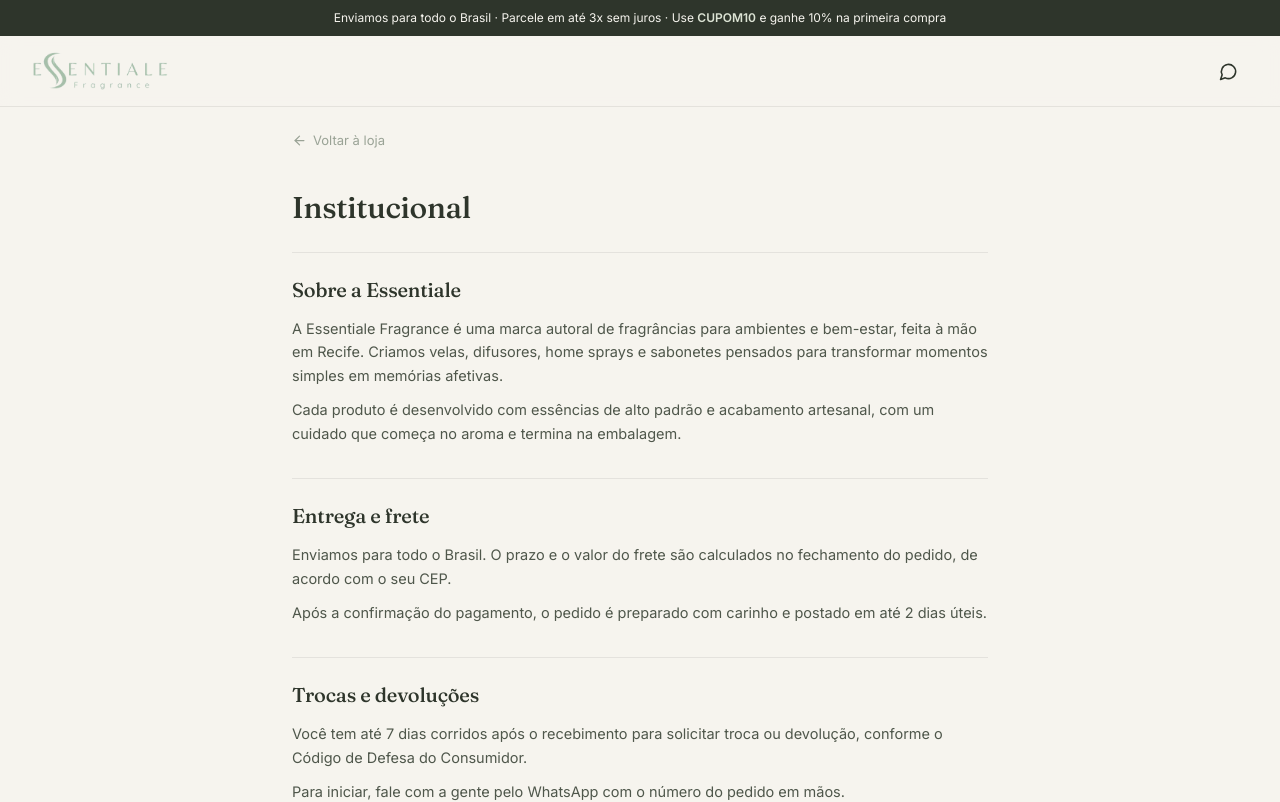
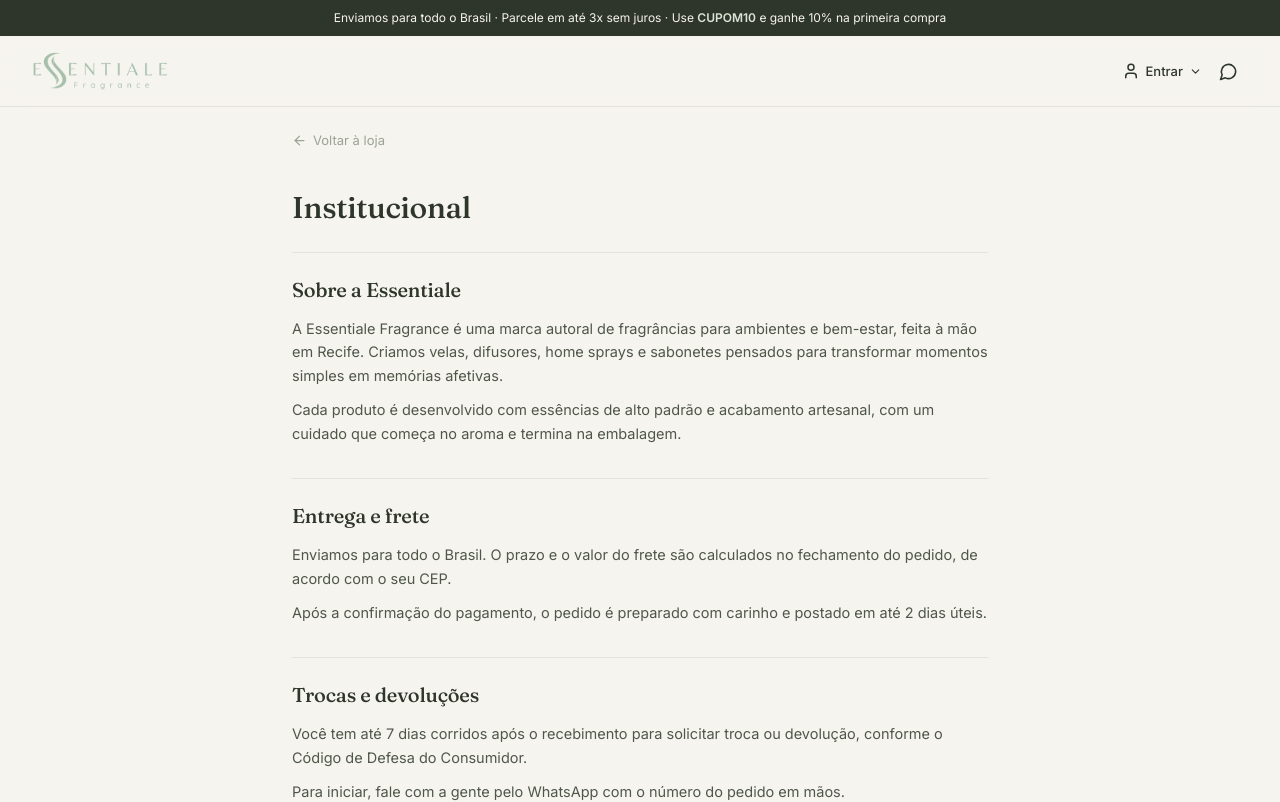
Before and after one commit to moshecaminha/essentiale, a Next.js app: page /institucional in a window 1280 px wide. Shown: the top 802 px of the page. Built offline with nearby package versions, Linux system fonts and the light colour scheme; no server answers.

Commit message:
Menu de conta no cabecalho (criar conta/entrar e minha conta) em toda a loja

```diff
--- a/app/checkout/page.tsx
+++ b/app/checkout/page.tsx
@@ -7,6 +7,7 @@
 import { supabaseBrowser } from "@/lib/supabaseBrowser";
 import { readCart, clearCart, CartLine } from "@/lib/cart";
 import { placeOrder } from "./actions";
+import AccountMenu from "@/components/AccountMenu";
 
 const brl = (c: number) => (c / 100).toLocaleString("pt-BR", { style: "currency", currency: "BRL", minimumFractionDigits: 2 });
 
@@ -48,6 +49,7 @@
     <div className="store">
       <header className="hdr">
         <Link href="/" className="logo-link"><img src="/logo.png" alt="Essentiale" className="logo-img" /></Link>
+        <div className="hdr-icons" style={{ marginLeft: "auto" }}><AccountMenu /></div>
       </header>
 
       <div className="checkout">
--- a/app/entrar/page.tsx
+++ b/app/entrar/page.tsx
@@ -9,7 +9,7 @@
   const router = useRouter();
   const params = useSearchParams();
   const next = params.get("next") || "/conta";
-  const [modo, setModo] = useState<"entrar" | "criar">("entrar");
+  const [modo, setModo] = useState<"entrar" | "criar">(params.get("modo") === "criar" ? "criar" : "entrar");
   const [nome, setNome] = useState("");
   const [email, setEmail] = useState("");
   const [senha, setSenha] = useState("");
--- a/app/globals.css
+++ b/app/globals.css
@@ -473,3 +473,13 @@
   .store .acc-order{ grid-template-columns:1.4fr .8fr auto; }
   .store .acc-order > strong{ display:none; }
 }
+
+/* ===== menu de conta no cabeçalho ===== */
+.store .acct{ position:relative; }
+.store .acct-btn{ display:flex; align-items:center; gap:6px; background:none; border:none; cursor:pointer; color:var(--ink); font-family:inherit; font-size:13px; padding:6px; }
+.store .acct-btn:hover{ color:var(--sage-deep); }
+.store .acct-label{ font-weight:500; }
+.store .acct-menu{ position:absolute; right:0; top:calc(100% + 8px); background:var(--surface); border:1px solid var(--line); border-radius:12px; box-shadow:0 10px 30px rgba(46,53,43,0.14); padding:8px; min-width:190px; display:flex; flex-direction:column; gap:2px; z-index:120; }
+.store .acct-menu a, .store .acct-menu button{ display:flex; align-items:center; gap:9px; padding:10px 11px; border-radius:8px; font-size:13.5px; color:var(--ink); background:none; border:none; text-align:left; cursor:pointer; font-family:inherit; width:100%; }
+.store .acct-menu a:hover, .store .acct-menu button:hover{ background:var(--paper); color:var(--sage-deep); }
+@media (max-width:640px){ .store .acct-label{ display:none; } }
--- a/app/institucional/page.tsx
+++ b/app/institucional/page.tsx
@@ -1,6 +1,7 @@
 import Link from "next/link";
 import { MessageCircle, ArrowLeft } from "lucide-react";
 import { waLink } from "@/lib/merch";
+import AccountMenu from "@/components/AccountMenu";
 
 export const dynamic = "force-static";
 export const metadata = { title: "Institucional — Essentiale Fragrance" };
@@ -37,6 +38,7 @@
       <header className="hdr">
         <Link href="/" className="logo-link"><img src="/logo.png" alt="Essentiale Fragrance" className="logo-img" /></Link>
         <div className="hdr-icons" style={{ marginLeft: "auto" }}>
+          <AccountMenu />
           <a className="icon-btn" href={wa} target="_blank" rel="noopener noreferrer" aria-label="WhatsApp"><MessageCircle size={19} /></a>
         </div>
       </header>
--- /dev/null
+++ b/components/AccountMenu.tsx
@@ -0,0 +1,56 @@
+"use client";
+
+import { useEffect, useState, useRef } from "react";
+import Link from "next/link";
+import { useRouter } from "next/navigation";
+import { User, ChevronDown, Package, LogOut } from "lucide-react";
+import { supabaseBrowser } from "@/lib/supabaseBrowser";
+
+export default function AccountMenu() {
+  const router = useRouter();
+  const [user, setUser] = useState<any>(undefined);
+  const [open, setOpen] = useState(false);
+  const ref = useRef<HTMLDivElement>(null);
+
+  useEffect(() => {
+    const sb = supabaseBrowser();
+    sb.auth.getUser().then(({ data }) => setUser(data.user ?? null));
+    const { data: sub } = sb.auth.onAuthStateChange((_e, session) => setUser(session?.user ?? null));
+    return () => sub.subscription.unsubscribe();
+  }, []);
+
+  useEffect(() => {
+    const h = (e: MouseEvent) => { if (ref.current && !ref.current.contains(e.target as Node)) setOpen(false); };
+    document.addEventListener("mousedown", h);
+    return () => document.removeEventListener("mousedown", h);
+  }, []);
+
+  const nome = user?.user_metadata?.full_name?.split(" ")[0] || user?.email?.split("@")[0];
+  const sair = async () => { await supabaseBrowser().auth.signOut(); setOpen(false); router.push("/"); router.refresh(); };
+
+  return (
+    <div className="acct" ref={ref}>
+      <button className="acct-btn" onClick={() => setOpen((o) => !o)} aria-label="Minha conta">
+        <User size={18} />
+        <span className="acct-label">{user ? (nome || "Minha conta") : "Entrar"}</span>
+        <ChevronDown size={13} />
+      </button>
+      {open && (
+        <div className="acct-menu">
+          {user ? (
+            <>
+              <Link href="/conta" onClick={() => setOpen(false)}><User size={14} /> Minha conta</Link>
+              <Link href="/conta/pedidos" onClick={() => setOpen(false)}><Package size={14} /> Meus pedidos</Link>
+              <button onClick={sair}><LogOut size={14} /> Sair</button>
+            </>
+          ) : (
+            <>
+              <Link href="/entrar?modo=criar" onClick={() => setOpen(false)}>Criar uma conta</Link>
+              <Link href="/entrar" onClick={() => setOpen(false)}>Iniciar sessão</Link>
+            </>
+          )}
+        </div>
+      )}
+    </div>
+  );
+}
--- a/components/ProductDetail.tsx
+++ b/components/ProductDetail.tsx
@@ -1,6 +1,7 @@
 import Link from "next/link";
 import { ArrowLeft, MessageCircle, Truck, ShieldCheck, Heart, Quote } from "lucide-react";
 import { waLink, occasionsFor, testimonialsFor } from "@/lib/merch";
+import AccountMenu from "@/components/AccountMenu";
 
 type P = {
   id: string; name: string; slug: string; price_cents: number; stock_qty: number;
@@ -24,6 +25,7 @@
       <header className="hdr">
         <Link href="/" className="logo-link" aria-label="Início"><img src="/logo.png" alt="Essentiale Fragrance" className="logo-img" /></Link>
         <div className="hdr-icons" style={{ marginLeft: "auto" }}>
+          <AccountMenu />
           <a className="icon-btn" href={wa} target="_blank" rel="noopener noreferrer" aria-label="WhatsApp"><MessageCircle size={19} /></a>
         </div>
       </header>
--- a/components/Storefront.tsx
+++ b/components/Storefront.tsx
@@ -5,6 +5,7 @@
 import { useRouter } from "next/navigation";
 import { waLink, WHATSAPP } from "@/lib/merch";
 import { writeCart, CartLine } from "@/lib/cart";
+import AccountMenu from "@/components/AccountMenu";
 import {
   Search, ShoppingBag, Menu, X, Plus, Minus,
   Truck, ShieldCheck, Heart, Instagram, MessageCircle, ChevronRight,
@@ -94,6 +95,7 @@
         </nav>
         <div className="hdr-icons">
           <button className="icon-btn" aria-label="buscar" onClick={() => { document.getElementById("busca")?.focus(); document.getElementById("catalogo")?.scrollIntoView({ behavior: "smooth" }); }}><Search size={19} /></button>
+          <AccountMenu />
           <button className="icon-btn cart-btn" onClick={() => setCartOpen(true)} aria-label="carrinho">
             <ShoppingBag size={19} />{count > 0 && <span className="cart-count">{count}</span>}
           </button>
```
